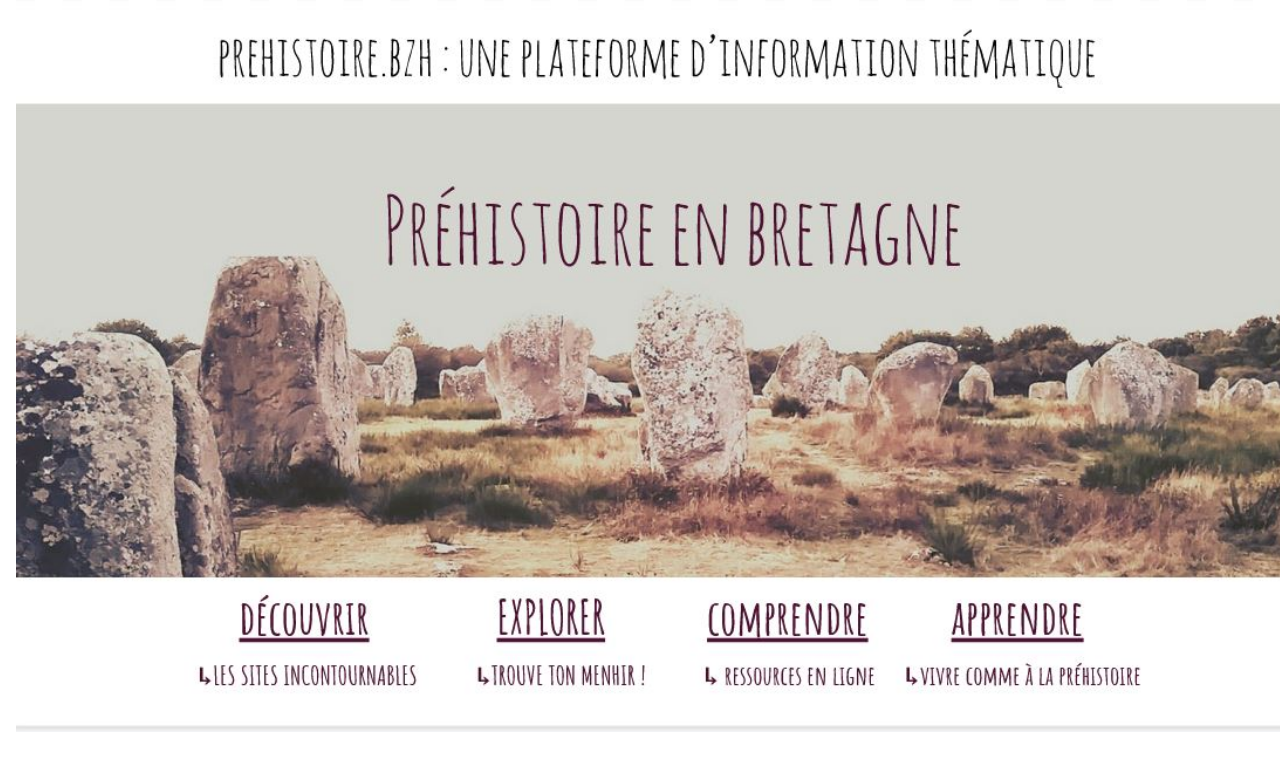
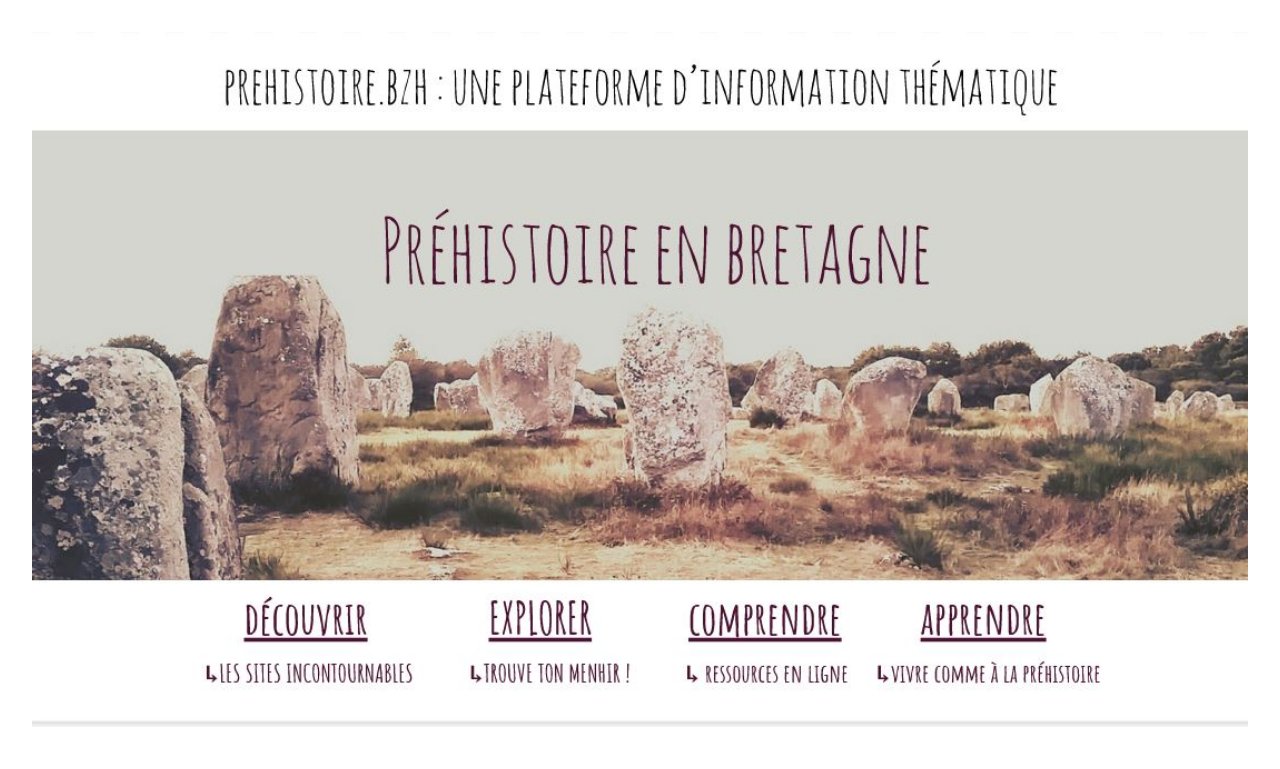
Before and after one commit to JackyMeslin/portail, a plain HTML site: page index.html in a window 1280 px wide. Shown: the top 769 px of the page. Drawn offline with nearby package versions, Linux system fonts and the light colour scheme.

Commit message:
Update index.html

```diff
--- a/index.html
+++ b/index.html
@@ -16,7 +16,7 @@
 </head>
 <body>
     <div>
-        <img class="object-contain w-full mx-4" src="vue-plateforme.JPG" alt="Aperçu de la future plate-forme">
+        <img class="object-contain w-full p-8" src="vue-plateforme.JPG" alt="Aperçu de la future plate-forme">
     </div>
     <div class="font-sans md:font-serif m-10 text-center justify-items-center" style="font-family: 'Montserrat', sans-serif;">
         <div class="text-xl font-bold m-4" >
```
